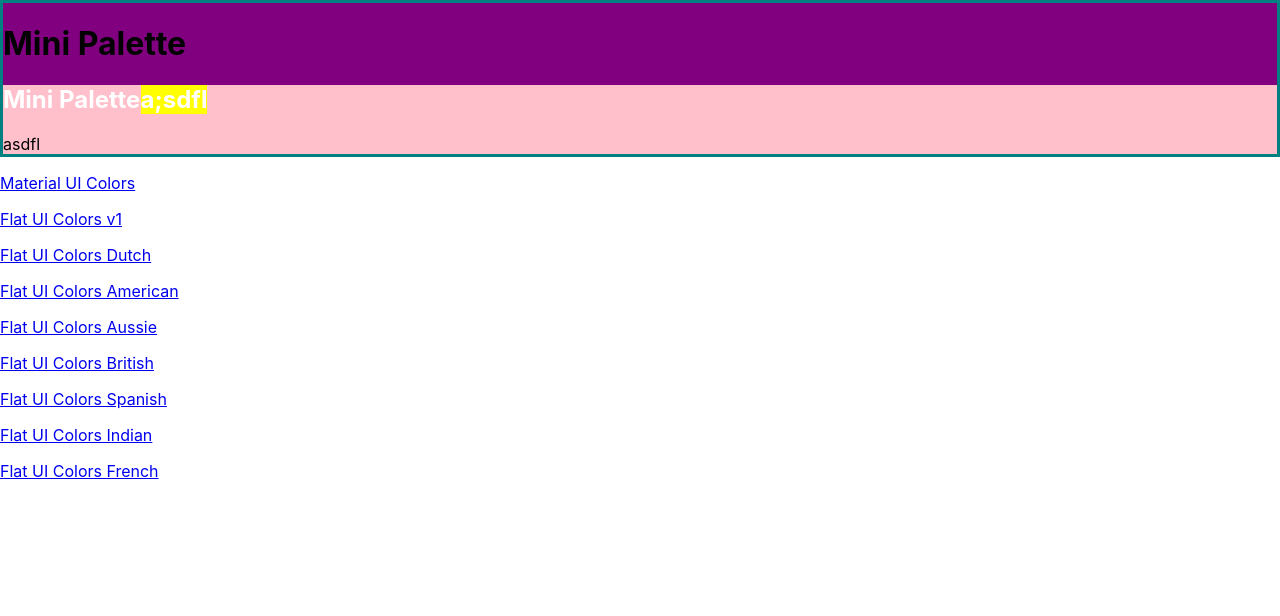
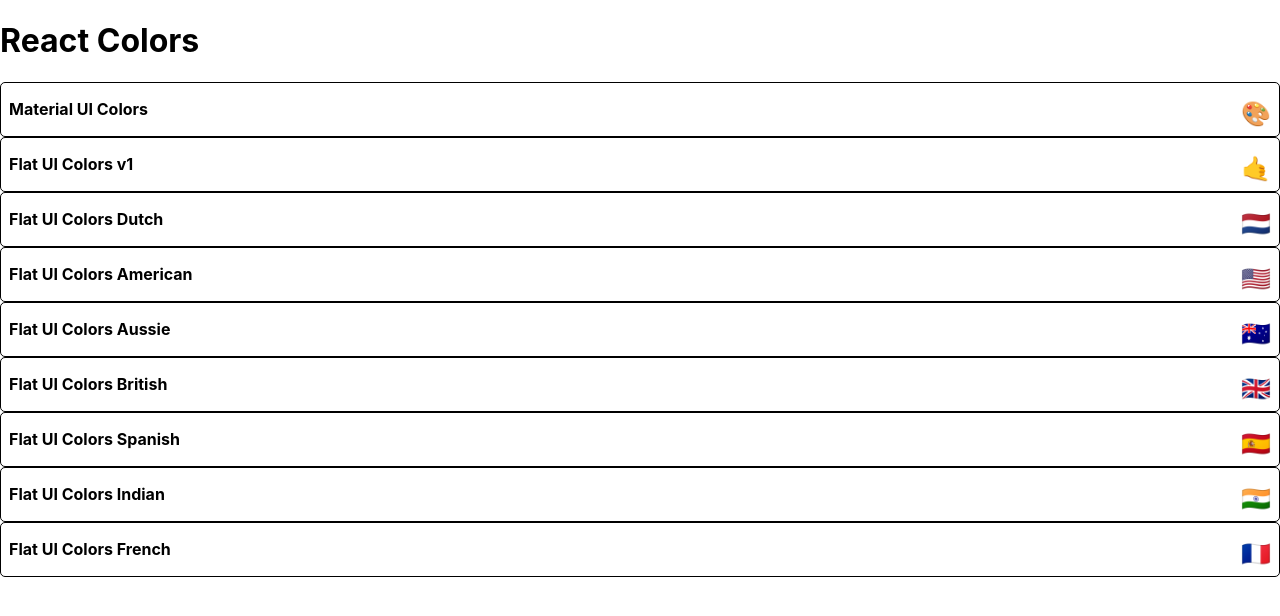
Before and after one commit to ssamsara98/modern-react-bootcamp, a React (Create React App) app: page / in a window 1280 px wide. Shown: the top 616 px of the page. Built offline with nearby package versions, Linux system fonts and the light colour scheme.

Commit message:
Start styling MiniPalette

```diff
--- a/src/components/MiniPalette.jsx
+++ b/src/components/MiniPalette.jsx
@@ -2,34 +2,44 @@
 import { withStyles } from "@material-ui/core/styles";
 
 const styles = {
-  main: {
-    backgroundColor: "purple",
-    border: "3px solid teal",
+  root: {
+    backgroundColor: "white",
+    border: "1px solid black",
+    borderRadius: "5px",
+    padding: "0.5rem",
+    position: "relative",
+    overflow: "hidden",
+    "&:hover": {
+      cursor: "pointer",
+    },
   },
-  secondary: {
-    backgroundColor: "pink",
-    "& h1": {
-      color: "white",
-      "& span": {
-        backgroundColor: "yellow",
-      },
-    },
+  colors: {
+    backgroundColor: "grey",
+  },
+  title: {
+    display: "flex",
+    justifyContent: "space-between",
+    alignItem: "center",
+    margin: "0",
+    color: "black",
+    paddingTop: "0.5rem",
+    fontSize: "1rem",
+    position: "relative",
+  },
+  emoji: {
+    marginLeft: "0.5rem",
+    fontSize: "1.5rem",
   },
 };
 
 function MiniPalette(props) {
-  const { classes } = props;
-  console.log(classes.main);
+  const { classes, paletteName, emoji } = props;
   return (
-    <div className={classes.main}>
-      <h1>Mini Palette</h1>
-      <section className={classes.secondary}>
-        <h1>
-          Mini Palette
-          <span>a;sdfl</span>
-        </h1>
-        <span>asdfl</span>
-      </section>
+    <div className={classes.root}>
+      <div className={classes.colors}></div>
+      <h5 className={classes.title}>
+        {paletteName} <span className={classes.emoji}>{emoji}</span>
+      </h5>
     </div>
   );
 }
--- a/src/components/PaletteList.jsx
+++ b/src/components/PaletteList.jsx
@@ -1,5 +1,5 @@
 import React, { Component } from "react";
-import { Link } from "react-router-dom";
+// import { Link } from "react-router-dom";
 
 import MiniPalette from "./MiniPalette";
 
@@ -8,11 +8,9 @@
     const { palettes } = this.props;
     return (
       <div>
-        <MiniPalette />
+        <h1>React Colors</h1>
         {palettes.map((palette) => (
-          <p key={palette.id}>
-            <Link to={`/palette/${palette.id}`}>{palette.paletteName}</Link>
-          </p>
+          <MiniPalette {...palette} />
         ))}
       </div>
     );
```
